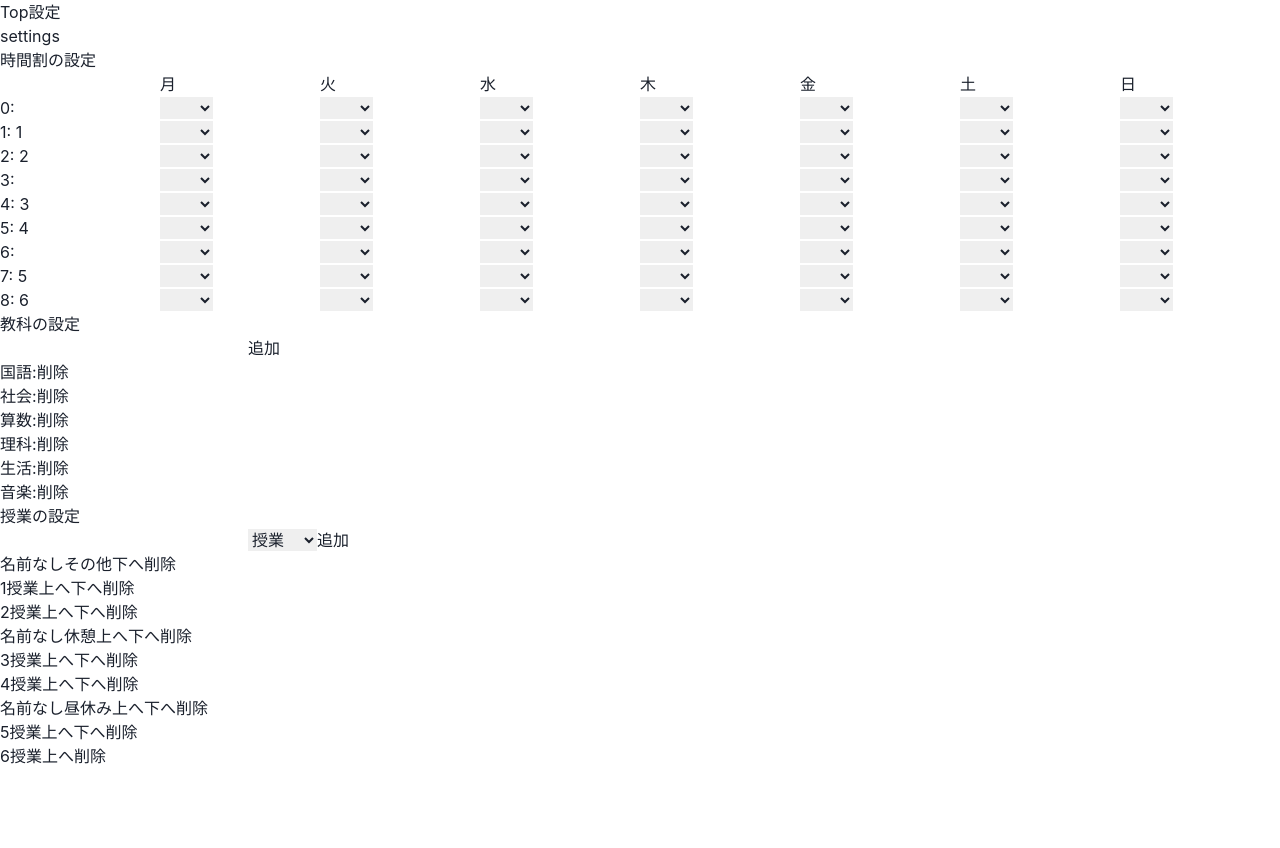
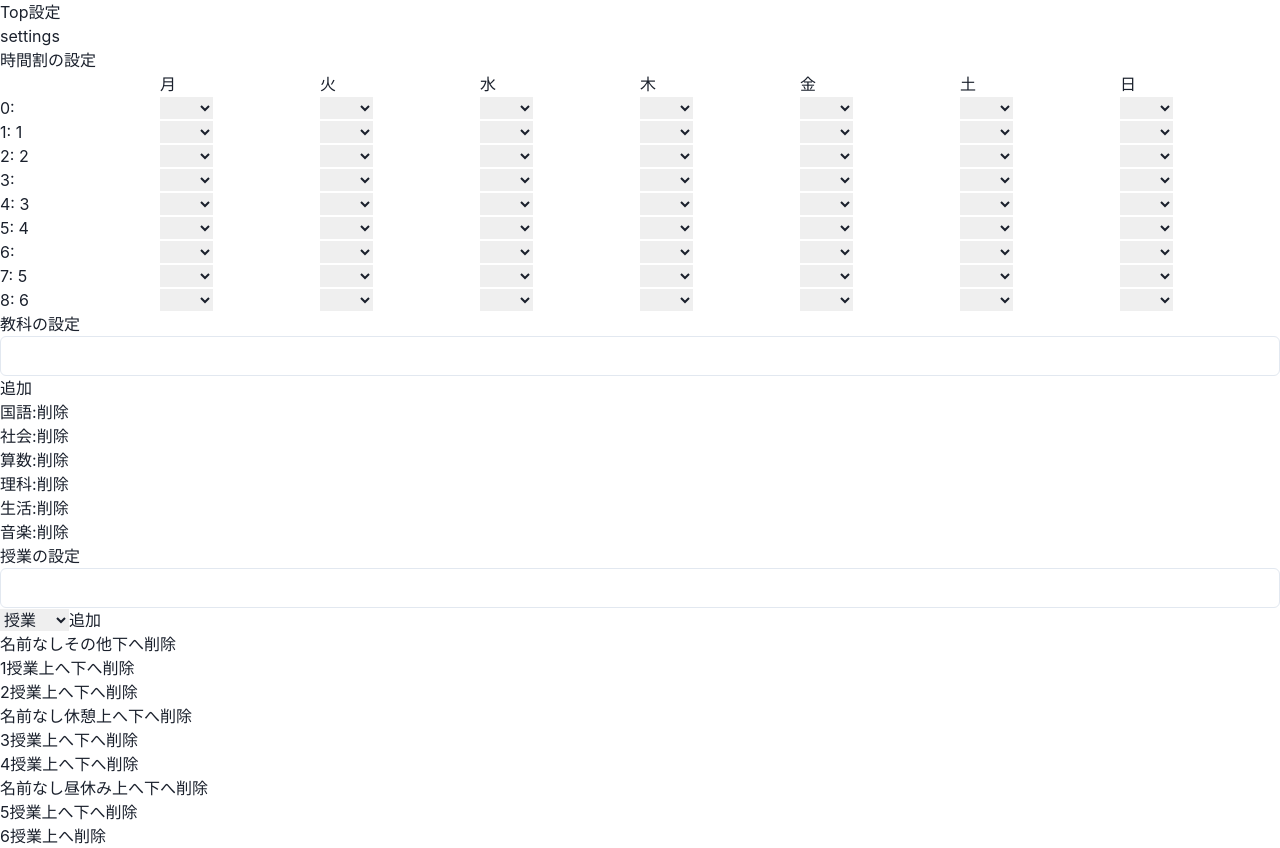
Before and after one commit to ryo4004/school-timetable, a React (Vite) app: page /settings in a window 1280 px wide. Before the commit the page ends 800 px from the top, so only its background shows below. Built offline with nearby package versions, Linux system fonts and the light colour scheme.

Commit message:
chakra-uiのInputを使う

```diff
--- /dev/null
+++ b/src/components/Form/Checkbox.tsx
@@ -0,0 +1,8 @@
+import {
+  Checkbox as ChakraCheckbox,
+  type CheckboxProps,
+} from '@chakra-ui/react'
+
+export const Checkbox = (props: CheckboxProps) => {
+  return <ChakraCheckbox {...props} />
+}
--- /dev/null
+++ b/src/components/Form/Input.tsx
@@ -0,0 +1,5 @@
+import { Input as ChakraInput, type InputProps } from '@chakra-ui/react'
+
+export const Input = (props: InputProps) => {
+  return <ChakraInput {...props} />
+}
--- a/src/features/Dashboard/Dashboard.tsx
+++ b/src/features/Dashboard/Dashboard.tsx
@@ -6,6 +6,7 @@ import { Link } from 'react-router-dom'
 import { useConfigStore } from '../../stores/configs'
 import { ClassCount } from './ClassCount'
 import { isMonday } from '../../utilities/getWeekDay'
+import { Input } from '../../components/Form/Input'
 
 export const Dashboard = () => {
   return (
@@ -38,7 +39,7 @@ const CreateTimeTable = () => {
 
   return (
     <div>
-      <input
+      <Input
         type="date"
         value={startDate}
         onChange={(e) => setStartDate(e.target.value)}
--- a/src/features/Dashboard/LoadButton.tsx
+++ b/src/features/Dashboard/LoadButton.tsx
@@ -2,6 +2,7 @@ import { useState } from 'react'
 import { useTimetableStore } from '../../stores/timetable'
 import { type SaveTimetable } from './SaveButton'
 import { useConfigStore } from '../../stores/configs'
+import { Input } from '../../components/Form/Input'
 
 export const LoadButton = () => {
   const [fileName, setFileName] = useState('')
@@ -11,7 +12,7 @@ export const LoadButton = () => {
   return (
     <>
       <div>{fileName ?? '読み込まれていません'}</div>
-      <input
+      <Input
         type="file"
         accept=".txt"
         onChange={(e) => {
--- a/src/features/Timetable/TimetableEdit.tsx
+++ b/src/features/Timetable/TimetableEdit.tsx
@@ -6,6 +6,8 @@ import { useTimetableStore } from '../../stores/timetable'
 import { SubjectSelect } from './SubjectSelect'
 import { useState } from 'react'
 import { truthy } from '../../utilities/truthy'
+import { Input } from '../../components/Form/Input'
+import { Checkbox } from '../../components/Form/Checkbox'
 
 export const TimetableEdit = ({
   weekTimetable,
@@ -162,15 +164,15 @@ const ClassItem = ({
             />
           </>
         )}
-        <input
-          type="checkbox"
+        <Checkbox
           checked={isDivide}
           onChange={(e) => setIsDivide(e.target.checked)}
-        />
-        <label>分割</label>
+        >
+          分割
+        </Checkbox>
       </div>
       <div>
-        <input
+        <Input
           value={noteInput}
           onChange={(e) => setNoteInput(e.target.value)}
         />
--- a/src/features/settings/ClassesSettings.tsx
+++ b/src/features/settings/ClassesSettings.tsx
@@ -3,6 +3,7 @@ import { useConfigStore } from '../../stores/configs'
 import { getUniqueId } from '../../utilities/getUniqueId'
 import { CLASS_TYPES, CLASS_TYPE_ORDER } from '../../types'
 import { replaceElements } from '../../utilities/replaceElements'
+import { Input } from '../../components/Form/Input'
 
 export const ClassesSettings = () => {
   const [classesInput, setClassesInput] = useState('')
@@ -13,7 +14,7 @@ export const ClassesSettings = () => {
   return (
     <>
       <h2>授業の設定</h2>
-      <input
+      <Input
         value={classesInput}
         onChange={(e) => setClassesInput(e.target.value)}
       />
--- a/src/features/settings/SubjectSettings.tsx
+++ b/src/features/settings/SubjectSettings.tsx
@@ -1,5 +1,6 @@
 import { useState } from 'react'
 import { useConfigStore } from '../../stores/configs'
+import { Input } from '../../components/Form/Input'
 
 export const SubjectSettings = () => {
   const [subjectInput, setSubjectInput] = useState('')
@@ -9,7 +10,7 @@ export const SubjectSettings = () => {
   return (
     <div>
       <h3>教科の設定</h3>
-      <input
+      <Input
         value={subjectInput}
         onChange={(e) => setSubjectInput(e.target.value)}
       />
```
